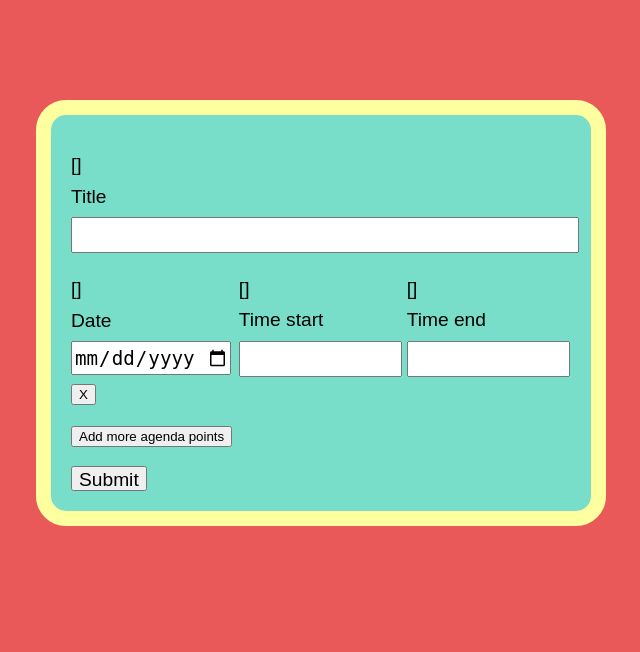
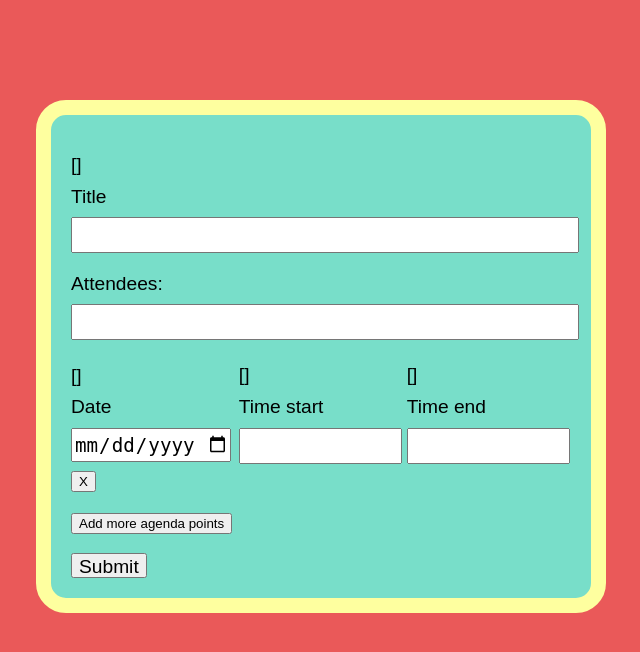
Before and after one commit to chrxr/meeting_notes_app, a Django app: template meeting/templates/meeting/new-create-meeting-form.html in a window 1280 px wide. Shown: the top 652 px of the page, without its empty margins (319-959 px from the left). Run offline with Django 3.2, Linux system fonts and the light colour scheme; the template is opened without the code that fills it: most values are stand-ins (such as "Sample title", 1, 10 or a date in 2020); form fields are guessed from the names that the template uses.

Commit message:
tests, field changes, working on attendee form

```diff
--- a/meeting/static/meeting/css/base.css
+++ b/meeting/static/meeting/css/base.css
@@ -66,3 +66,10 @@ body {
 .width-3-2 {
   width:62%;
 }
+
+.name-selector{
+  width:50%;
+  height:auto;
+  background-color:white;
+  margin:2px;
+}
--- /dev/null
+++ b/meeting/static/meeting/js/new_add_attendees.js
@@ -0,0 +1,48 @@
+/* JS for Add Attendee field:
+
+- As user types into the box the page checks to see if there are any
+  attendees who's names include those letters
+
+- Should check for letters in any part of the name, as long as they are together
+
+- Names should appear below the entry field. Clicking a name, or clicking down
+  with the arrow keys and pressing enter should add the attendee to the list
+
+- If no attendee can be found then it should ask if you want to add an email
+  for the person
+
+-
+*/
+
+(function() {
+  var attendees_form = document.getElementById("attendees"),
+      name_selector = document.getElementById("name-selector-list");
+  var names = ["Chris Rogers", "Jenny Rogers", "Bob Hope"];
+  attendees_form.addEventListener("keyup", function(e){keyPress(this, e, names, name_selector)});
+})();
+
+function keyPress(form_field, evt, names, name_selector) {
+  console.log(evt.keyCode, form_field.value)
+  if (evt.keyCode == 40) {
+    if (name_selector.childNodes.length > 1) {
+      console.log(name_selector.childNodes);
+    }
+  }
+  else if (evt.keyCode == 38) {
+    console.log("up!");
+  }
+
+  /* Dedupe the names that are returned in the list */
+  else if (form_field.value) {
+    for (var i = 0; i < names.length; i++) {
+      if (~names[i].indexOf(form_field.value)) {
+        new_name_li = document.createElement("li");
+        new_name_li.innerHTML = names[i];
+        name_selector.appendChild(new_name_li);
+      }
+      else {
+        /* Change the above so that the <ul> is created as well, allowing it to be easily cleared by removing the elements */
+      }
+    }
+  }
+}
--- a/meeting/templates/meeting/new-create-meeting-form.html
+++ b/meeting/templates/meeting/new-create-meeting-form.html
@@ -16,6 +16,15 @@
           {{ mform.title.errors }}
           {{ mform.title.label_tag }}
           {{ mform.title }}
+        </li>
+        <li class="form-item">
+          <label for="attendees">Attendees:</label>
+          <input id="attendees" name="attendees" />
+          <div class="name-selector">
+            <ul id="name-selector-list">
+
+            </ul>
+          </div>
         </li>
         <li class="form-item inline-form width-3">
           {{ mform.date.errors }}
@@ -59,4 +68,5 @@
 
 {% block extra_js %}
 <script src="{% static 'meeting/js/new_add_agenda.js' %}"></script>
+<script src="{% static 'meeting/js/new_add_attendees.js' %}"></script>
 {% endblock %}
--- a/meeting/views.py
+++ b/meeting/views.py
@@ -3,7 +3,7 @@ from django.contrib import messages
 from django.core.urlresolvers import reverse
 from django.shortcuts import render, render_to_response
 from django.http import HttpResponse, HttpResponseRedirect
-from .forms import MeetingForm, AttendeeForm, AgendaForm, MeetingNotesForm, ActionForm, NewMeetingForm, AddAgendaForm
+from .forms import MeetingForm, AttendeeForm, AgendaForm, MeetingNotesForm, ActionForm, AddAgendaForm
 from .models import Meeting, Attendee, AgendaPoint, Person, MeetingNotes, Action
 from django.forms import formset_factory, inlineformset_factory, BaseFormSet
 import datetime
```
Also changed, not shown: meeting/forms.py (+2 -6 lines), meeting/static/meeting/js/new_add_agenda.js (+2 -20 lines).
